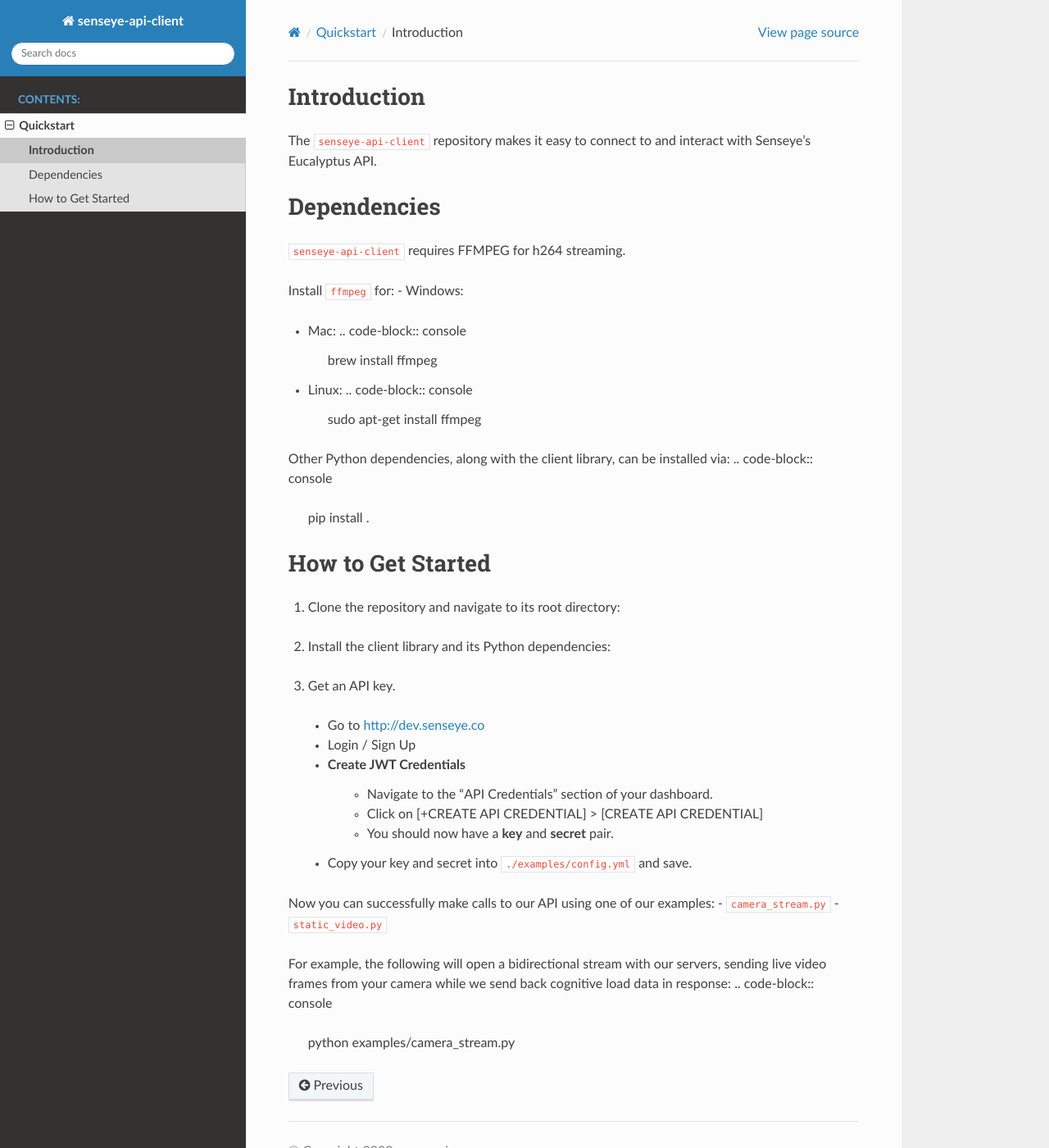
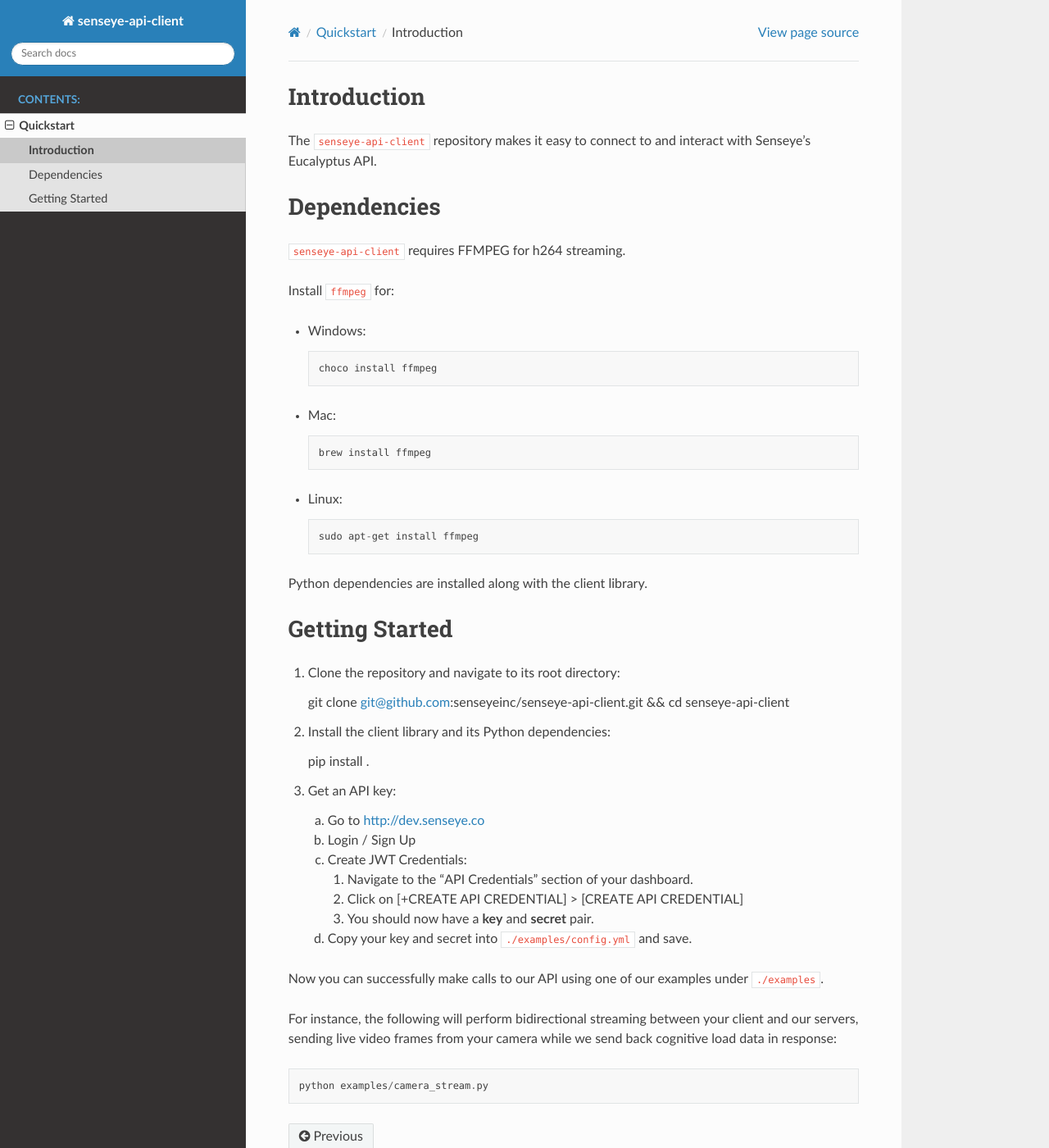
Before and after one commit to senseye-inc/senseye-api-client, a Sphinx documentation site: the page built from docs/source/quickstart/quickstart.rst, in a window 1280 px wide and 1400 px high. Shown: the whole window at 82% size. Built offline with Sphinx 7.4.7 and the Read the Docs theme 2.0.0, drawn with Linux system fonts in a browser that asks for light colours.

Commit message:
Merged in bugfix/quickstart-markdown (pull request #8)
updated quickstart.rst

* updated quickstart.rst

Approved-by: Taumer Anabtawi

```diff
--- a/docs/source/quickstart/quickstart.rst
+++ b/docs/source/quickstart/quickstart.rst
@@ -9,52 +9,50 @@
 ``senseye-api-client`` requires FFMPEG for h264 streaming.
 
 Install ``ffmpeg`` for:
-- Windows:
-  .. code-block:: console
-    choco install ffmpeg
-- Mac:
-  .. code-block:: console
-    brew install ffmpeg
-- Linux:
-  .. code-block:: console
-    sudo apt-get install ffmpeg
 
-Other Python dependencies, along with the client library, can be installed via:
-.. code-block:: console
-  pip install .
+- Windows::
 
-How to Get Started
-===================
+   choco install ffmpeg
 
-1. Clone the repository and navigate to its root directory:
-  .. code-block:: console
-    git clone git@github.com:senseyeinc/senseye-api-client.git
+- Mac::
 
-  .. code-block:: console
-    cd senseye-api-client
+   brew install ffmpeg
 
-2. Install the client library and its Python dependencies:
-  .. code-block:: console
-    pip install .
+- Linux::
 
-3. Get an API key.
-  - Go to http://dev.senseye.co
+   sudo apt-get install ffmpeg
 
-  - Login / Sign Up
+Python dependencies are installed along with the client library.
 
-  - Create JWT Credentials
-      - Navigate to the "API Credentials" section of your dashboard.
+Getting Started
+===============
 
-      - Click on [+CREATE API CREDENTIAL] > [CREATE API CREDENTIAL]
+1. Clone the repository and navigate to its root directory::
 
-      - You should now have a **key** and **secret** pair.
+   git clone git@github.com:senseyeinc/senseye-api-client.git && cd senseye-api-client
 
-  - Copy your key and secret into ``./examples/config.yml`` and save.
+2. Install the client library and its Python dependencies::
 
-Now you can successfully make calls to our API using one of our examples:
-- ``camera_stream.py``
-- ``static_video.py``
+   pip install .
 
-For example, the following will open a bidirectional stream with our servers, sending live video frames from your camera while we send back cognitive load data in response:
-.. code-block:: console
-  python examples/camera_stream.py
+3. Get an API key:
+
+   a. Go to http://dev.senseye.co
+
+   b. Login / Sign Up
+
+   c. Create JWT Credentials:
+
+      i. Navigate to the "API Credentials" section of your dashboard.
+
+      ii. Click on [+CREATE API CREDENTIAL] > [CREATE API CREDENTIAL]
+
+      iii. You should now have a **key** and **secret** pair.
+
+   d. Copy your key and secret into ``./examples/config.yml`` and save.
+
+Now you can successfully make calls to our API using one of our examples under ``./examples``.
+
+For instance, the following will perform bidirectional streaming between your client and our servers, sending live video frames from your camera while we send back cognitive load data in response::
+
+   python examples/camera_stream.py
```
